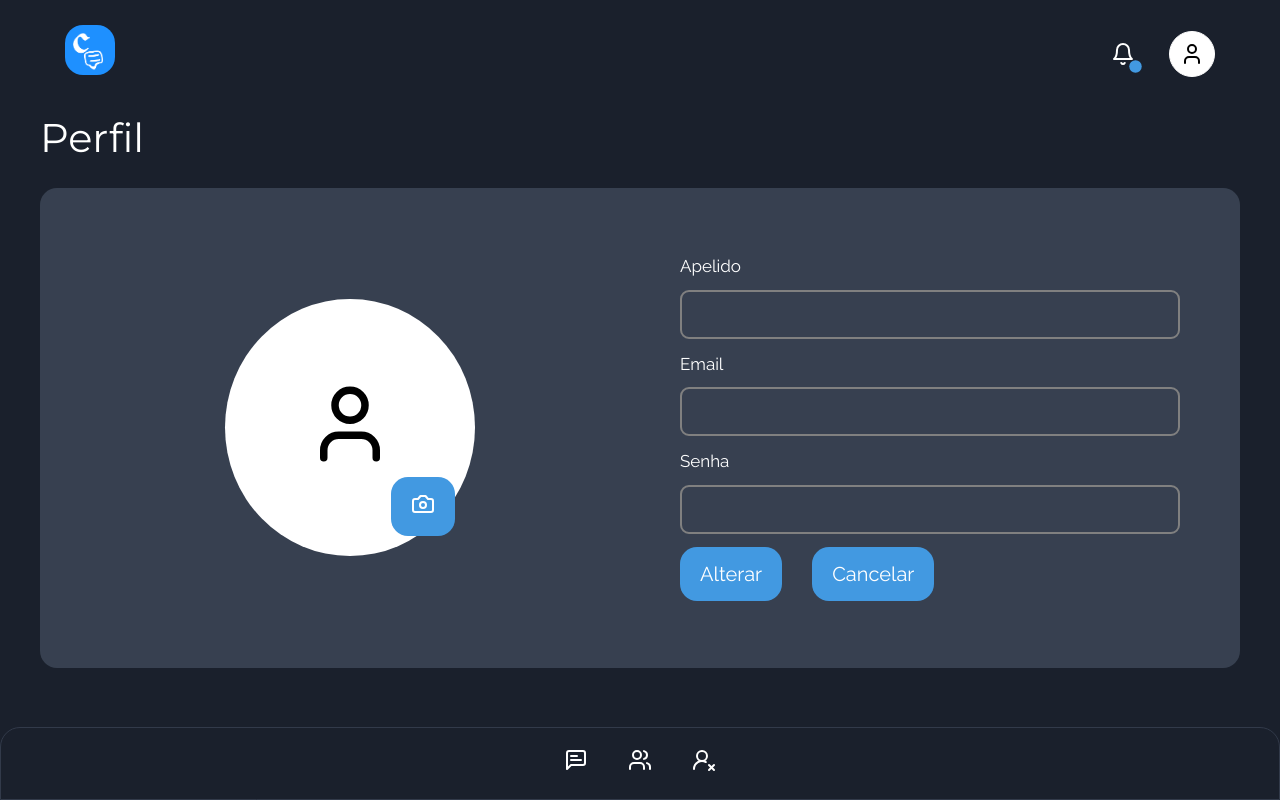
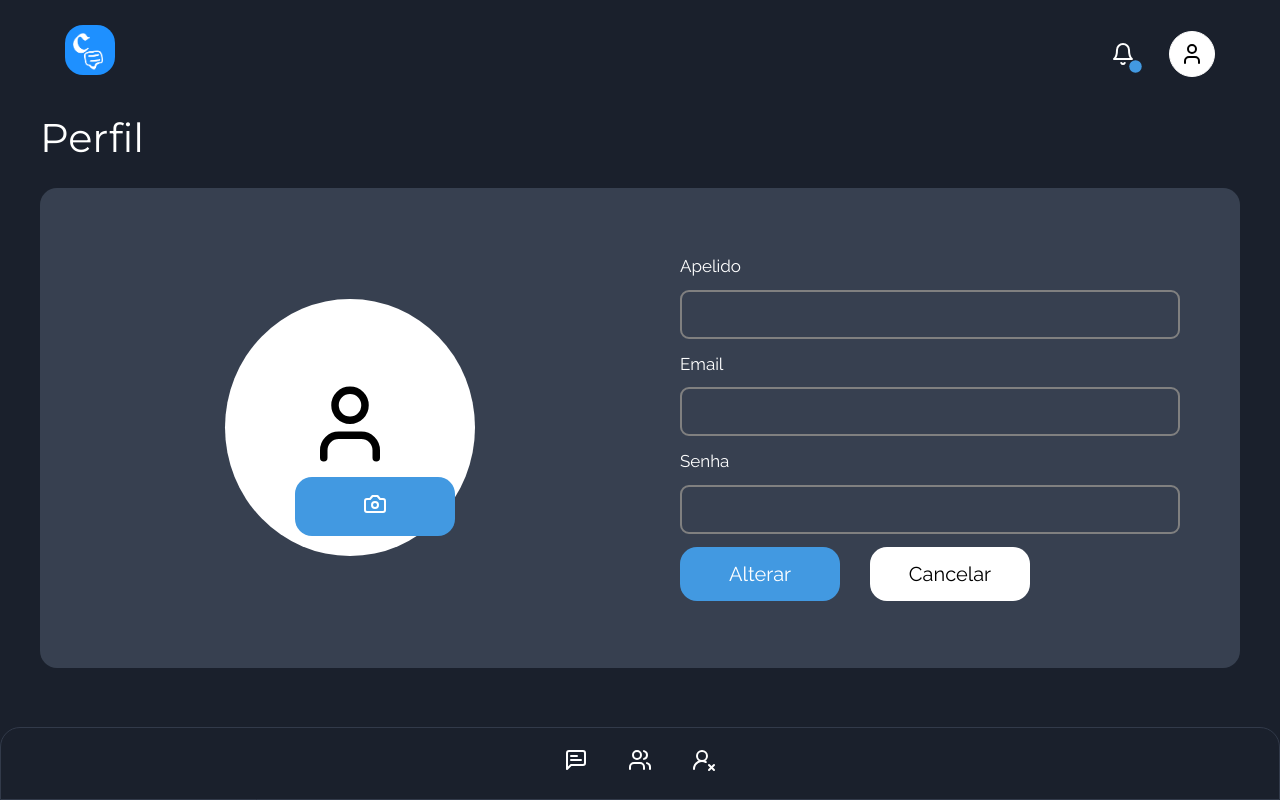
Before and after one commit to Kaua2123/chathub-client, a React (Vite) app: page /profile in a window 1280 px wide. Both pictures are taken after a click on the button "Editar dados". Built offline with nearby package versions, Linux system fonts and the light colour scheme.

Commit message:
feat: Adiciona estilos em Profile para melhor exibição em dispositivos móveis

```diff
--- a/src/pages/Profile/Profile.tsx
+++ b/src/pages/Profile/Profile.tsx
@@ -65,7 +65,12 @@ function Profile() {
 
                 <DivButtons>
                   <Button>Alterar</Button>
-                  <Button onClick={() => setIsUpdating(false)}>Cancelar</Button>
+                  <Button
+                    className="cancel-btn"
+                    onClick={() => setIsUpdating(false)}
+                  >
+                    Cancelar
+                  </Button>
                 </DivButtons>
               </Form>
             ) : (
--- a/src/pages/Profile/styled.ts
+++ b/src/pages/Profile/styled.ts
@@ -38,6 +38,8 @@ export const DivProfile = styled.div`
     flex-flow: column wrap;
     align-items: center;
     justify-content: center;
+    padding: 0;
+    min-height: 112vh;
   }
 `;
 
@@ -45,6 +47,15 @@ export const DivButtons = styled.div`
   display: flex;
   flex-flow: row wrap;
   gap: 3rem;
+
+  .cancel-btn {
+    background-color: white;
+    color: black;
+  }
+
+  @media (max-width: 768px) {
+    display: flex;
+  }
 `;
 
 export const DivUserAvatar = styled.div`
@@ -113,6 +124,7 @@ export const Button = styled.button`
   padding: 1.5rem 2rem;
   border: none;
   font-family: 'Raleway';
+  width: 16rem;
   font-size: 2rem;
   display: flex;
   flex-direction: row;
```
